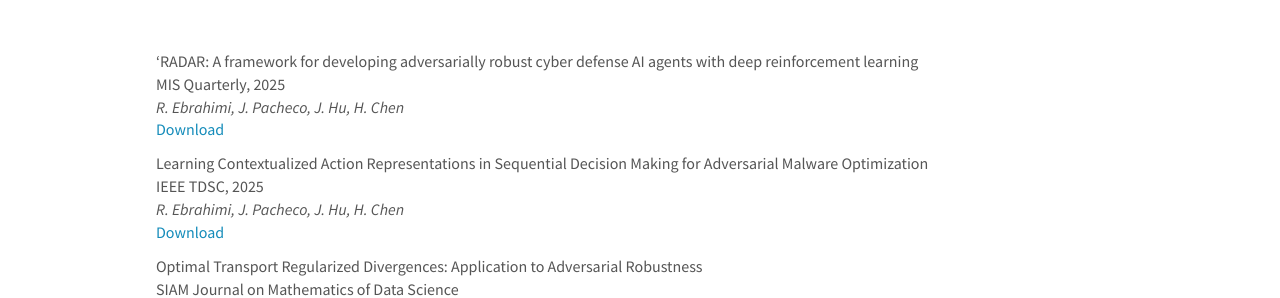
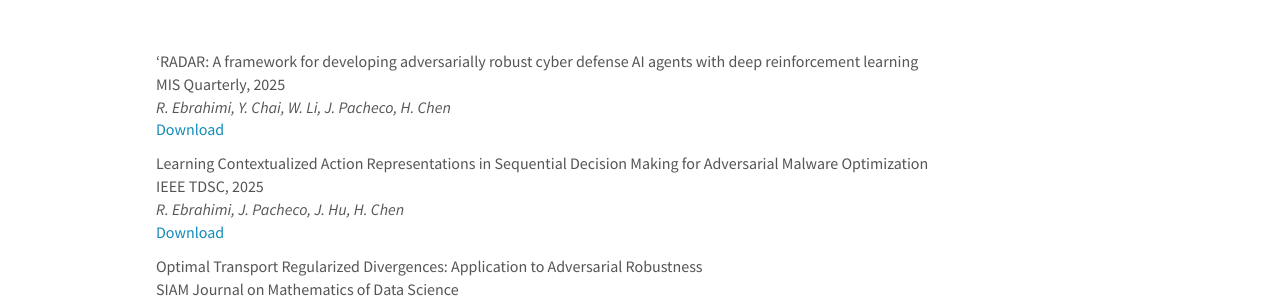
Before and after one commit to star-ailab/star-ailab.github.io, a Jekyll site: the page built from _pages/publications.md, in a window 1280 px wide and 900 px high. Shown: the part 132-430 px from the top of the window. Built offline with Jekyll 4.4.1, drawn with Linux system fonts in a browser that asks for light colours; nearby versions of some CDN libraries.

Commit message:
Update publist.yml

```diff
--- a/_data/publist.yml
+++ b/_data/publist.yml
@@ -1,7 +1,7 @@
 - title: "‘RADAR: A framework for developing adversarially robust cyber defense AI agents with deep reinforcement learning"
   image: imageaward_edited.png
   description: MIS Quarterly, 2025
-  authors: R. Ebrahimi, J. Pacheco, J. Hu, H. Chen
+  authors: R. Ebrahimi, Y. Chai, W. Li, J. Pacheco, H. Chen
   link:
     url: /files/radar.pdf
     display: Download
```
